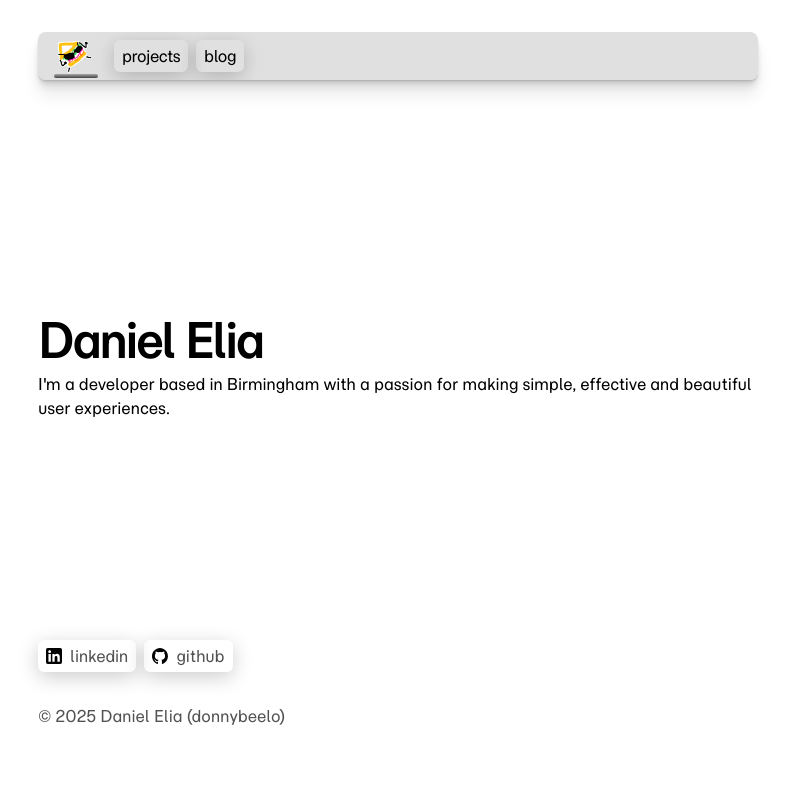
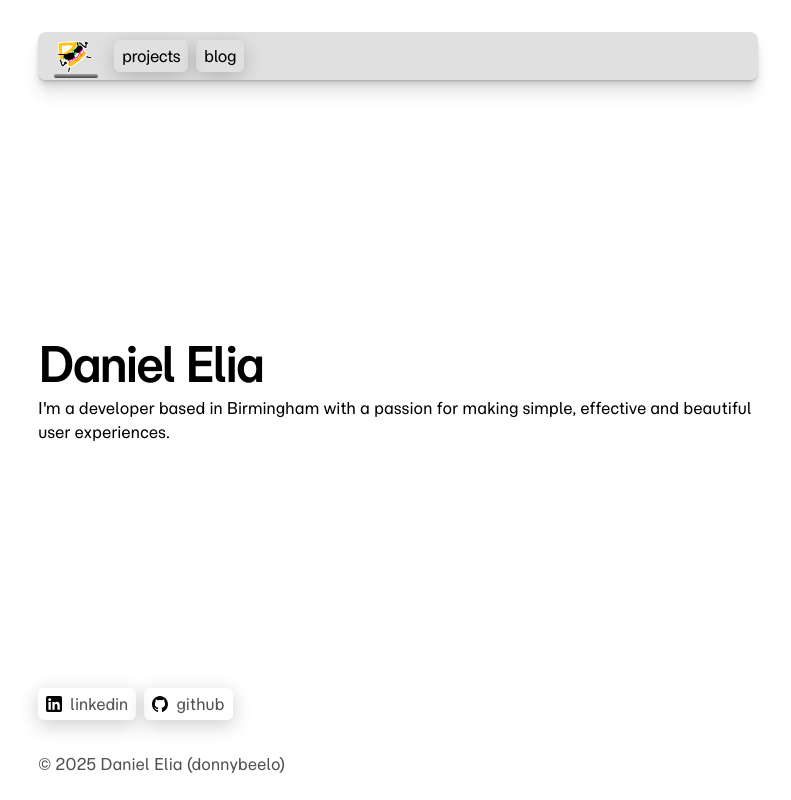
Before and after one commit to donnybeelo/donnybeelo.github.io, a Next.js app: page / in a window 1280 px wide. Shown: the whole page, without its empty margins (242-1033 px from the left). Built offline with nearby package versions, Linux system fonts and the light colour scheme.

Commit message:
Scroll to top on navigation; adjust footer & hero

```diff
--- a/app/animationLayer.tsx
+++ b/app/animationLayer.tsx
@@ -1,4 +1,7 @@
 "use client";
+
+import { usePathname } from "next/navigation";
+import { useEffect } from "react";
 
 // Small hook to respect prefers-reduced-motion
 export function usePrefersReducedMotion(): boolean {
@@ -7,15 +10,19 @@ export function usePrefersReducedMotion(): boolean {
 	return mediaQuery.matches;
 }
 
-import { usePathname } from "next/navigation";
-
 export default function AnimationLayer({
 	children,
 }: {
 	children: React.ReactNode;
 }) {
+	const pathname = usePathname();
+
+	useEffect(() => {
+		window.scrollTo(0, 0);
+	}, [pathname]);
+
 	return (
-		<div key={usePathname()} className="animationLayer">
+		<div key={pathname} className="animationLayer">
 			{children}
 		</div>
 	);
--- a/app/components/footer.tsx
+++ b/app/components/footer.tsx
@@ -3,6 +3,8 @@
 import { ShinyButton } from "./shinyButton";
 import githubIcon from "public/icons/github-mark.svg";
 import linkedinIcon from "public/icons/LinkedIn_icon.svg";
+import { usePathname } from "next/navigation";
+import { useEffect, useState, useCallback } from "react";
 
 const footerItems: Record<
 	string,
@@ -26,8 +28,28 @@ const footerItems: Record<
 };
 
 export default function Footer() {
+	const path = usePathname();
+	const [shouldHaveMargin, setShouldHaveMargin] = useState(false);
+
+	const updateMargin = useCallback(() => {
+		const documentHeight = document.documentElement.scrollHeight;
+		const viewportHeight = window.innerHeight;
+		setShouldHaveMargin(documentHeight > viewportHeight);
+	}, []);
+
+	useEffect(() => {
+		updateMargin();
+
+		window.addEventListener("resize", updateMargin);
+		return () => window.removeEventListener("resize", updateMargin);
+	}, [updateMargin]);
+
+	useEffect(() => {
+		updateMargin();
+	}, [path, updateMargin]);
+
 	return (
-		<footer className="mb-16">
+		<footer className={shouldHaveMargin ? "mb-16" : "mb-0"}>
 			<ul className="font-sm mt-8 flex flex-row space-x-4 space-y-0 text-neutral-600 dark:text-neutral-300">
 				{Object.entries(footerItems).map(([name, { url, external, icon }]) => {
 					return (
--- a/app/layout.tsx
+++ b/app/layout.tsx
@@ -19,7 +19,8 @@ export const metadata: Metadata = {
 	},
 	openGraph: {
 		title: "Daniel Elia",
-		description: "I'm a developer based in Birmingham with a passion for making simple, effective and beautiful user experiences.",
+		description:
+			"I'm a developer based in Birmingham with a passion for making simple, effective and beautiful user experiences.",
 		url: baseUrl,
 		siteName: "donnybeelo",
 		locale: "en_GB",
--- a/app/page.tsx
+++ b/app/page.tsx
@@ -1,10 +1,8 @@
-import { BlogPosts } from "./components/posts";
-import { ProjectPosts } from "./components/posts";
 import Typer from "./components/typer";
 
 export default function Page() {
 	return (
-		<div className="h-[calc(100vh-24rem)] md:h-[calc(100vh-20rem)] flex flex-col justify-center items-start">
+		<div className="h-[calc(100vh-22rem)] md:h-[calc(100vh-17rem)] flex flex-col justify-center items-start">
 			<p className="mb-2 text-5xl font-semibold tracking-tighter">
 				Daniel Elia
 			</p>
```
